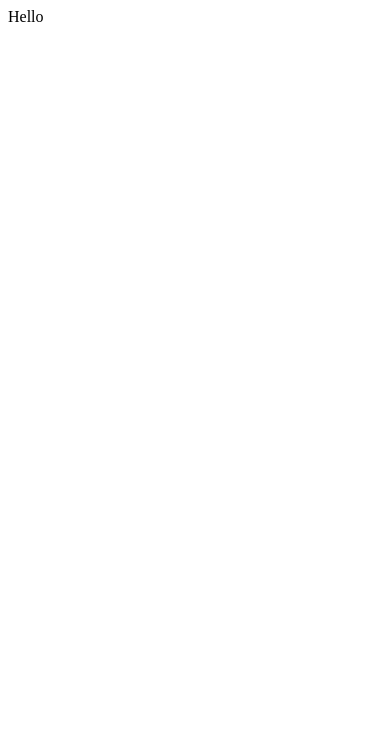
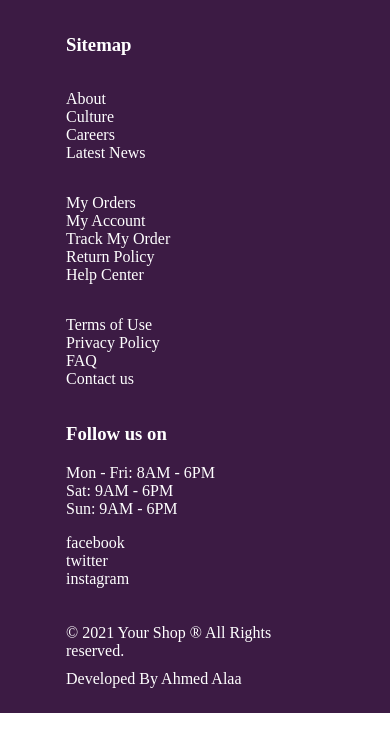
Before and after one commit to Ahmedloll/Your-Shop, a Vue app: page / in a window 390 px wide. Shown: the top 752 px of the page. Built offline with nearby package versions, Linux system fonts and the light colour scheme.

Commit message:
added a layout component and footer component, styled it and made it responsive

```diff
--- a/public/index.html
+++ b/public/index.html
@@ -1,16 +1,14 @@
 <!DOCTYPE html>
 <html lang="">
   <head>
-    <meta charset="utf-8">
-    <meta http-equiv="X-UA-Compatible" content="IE=edge">
-    <meta name="viewport" content="width=device-width,initial-scale=1.0">
-    <link rel="icon" href="<%= BASE_URL %>favicon.ico">
-    <title><%= htmlWebpackPlugin.options.title %></title>
+    <meta charset="utf-8" />
+    <meta http-equiv="X-UA-Compatible" content="IE=edge" />
+    <meta name="viewport" content="width=device-width,initial-scale=1.0" />
+    <link rel="icon" href="<%= BASE_URL %>favicon.ico" />
+    <link rel="stylesheet" href="styles.css">
+    <title>Your Shop</title>
   </head>
-  <body>
-    <noscript>
-      <strong>We're sorry but <%= htmlWebpackPlugin.options.title %> doesn't work properly without JavaScript enabled. Please enable it to continue.</strong>
-    </noscript>
+  <body style="margin: 0;">
     <div id="app"></div>
     <!-- built files will be auto injected -->
   </body>
--- /dev/null
+++ b/public/styles.css
@@ -0,0 +1,7 @@
+.flex {
+  display: flex;
+}
+
+.sp-between {
+  justify-content: space-between;
+}
--- a/src/App.vue
+++ b/src/App.vue
@@ -1,6 +1,6 @@
 <template>
   <div id="app">
-    Hello
+    <router-view></router-view>
   </div>
 </template>
 
--- /dev/null
+++ b/src/components/Footer.vue
@@ -0,0 +1,101 @@
+<template>
+  <div class="footer">
+    <div class="flex sp-between direction-1">
+      <div class="sitemap">
+        <h3>Sitemap</h3>
+        <div class="flex sp-between direction-2">
+          <div>
+            <ul>
+              <li>About</li>
+              <li>Culture</li>
+              <li>Careers</li>
+              <li>Latest News</li>
+            </ul>
+          </div>
+          <div>
+            <ul>
+              <li>My Orders</li>
+              <li>My Account</li>
+              <li>Track My Order</li>
+              <li>Return Policy</li>
+              <li>Help Center</li>
+            </ul>
+          </div>
+          <div>
+            <ul>
+              <li>Terms of Use</li>
+              <li>Privacy Policy</li>
+              <li>FAQ</li>
+              <li>Contact us</li>
+            </ul>
+          </div>
+        </div>
+      </div>
+      <div>
+        <h3>Follow us on</h3>
+        <div>
+          Mon - Fri: 8AM - 6PM<br />
+          Sat: 9AM - 6PM<br />
+          Sun: 9AM - 6PM
+        </div>
+        <ul>
+          <li>facebook</li>
+          <li>twitter</li>
+          <li>instagram</li>
+        </ul>
+      </div>
+    </div>
+    <div class="copyrights flex sp-between direction-3">
+      <div>&copy; 2021 Your Shop &reg; All Rights reserved.</div>
+      <div>Developed By Ahmed Alaa</div>
+    </div>
+  </div>
+</template>
+
+<script>
+  export default {
+    name: "Footer",
+  };
+</script>
+
+<style scoped>
+  .footer {
+    padding: 15px 16.9270833% 15px;
+    background-color: #3c1b44;
+    color: white;
+  }
+
+  ul {
+    list-style: none;
+    padding: 0;
+  }
+  .sitemap ul {
+    padding-right: 40px;
+  }
+  .copyrights {
+    margin-top: 20px;
+  }
+  .copyrights div {
+    margin-bottom: 10px;
+  }
+  @media only screen and (max-width: 755px) {
+    .direction-1 {
+      flex-direction: column;
+    }
+  }
+  @media only screen and (min-width: 755px) {
+    .sitemap {
+      width: 75%;
+    }
+  }
+  @media only screen and (max-width: 715px) {
+    .direction-3 {
+      flex-direction: column;
+    }
+  }
+  @media only screen and (max-width: 610px) {
+    .direction-2 {
+      flex-direction: column;
+    }
+  }
+</style>
--- /dev/null
+++ b/src/components/Layout.vue
@@ -0,0 +1,18 @@
+<template>
+  <div>
+    <Footer></Footer>
+  </div>
+</template>
+
+<script>
+  import Footer from "./Footer";
+
+  export default {
+    name: "Layout",
+    components: {
+      Footer,
+    },
+  };
+</script>
+
+<style scoped></style>
--- a/src/main.js
+++ b/src/main.js
@@ -1,12 +1,17 @@
 import Vue from "vue";
 import App from "./App.vue";
 import VueRouter from "vue-router";
-
+import Layout from "./components/Layout";
 Vue.use(VueRouter);
 
 export const router = new VueRouter({
   mode: "history",
-  routes: [],
+  routes: [
+    {
+      path: "",
+      component: Layout,
+    },
+  ],
 });
 
 new Vue({
```
